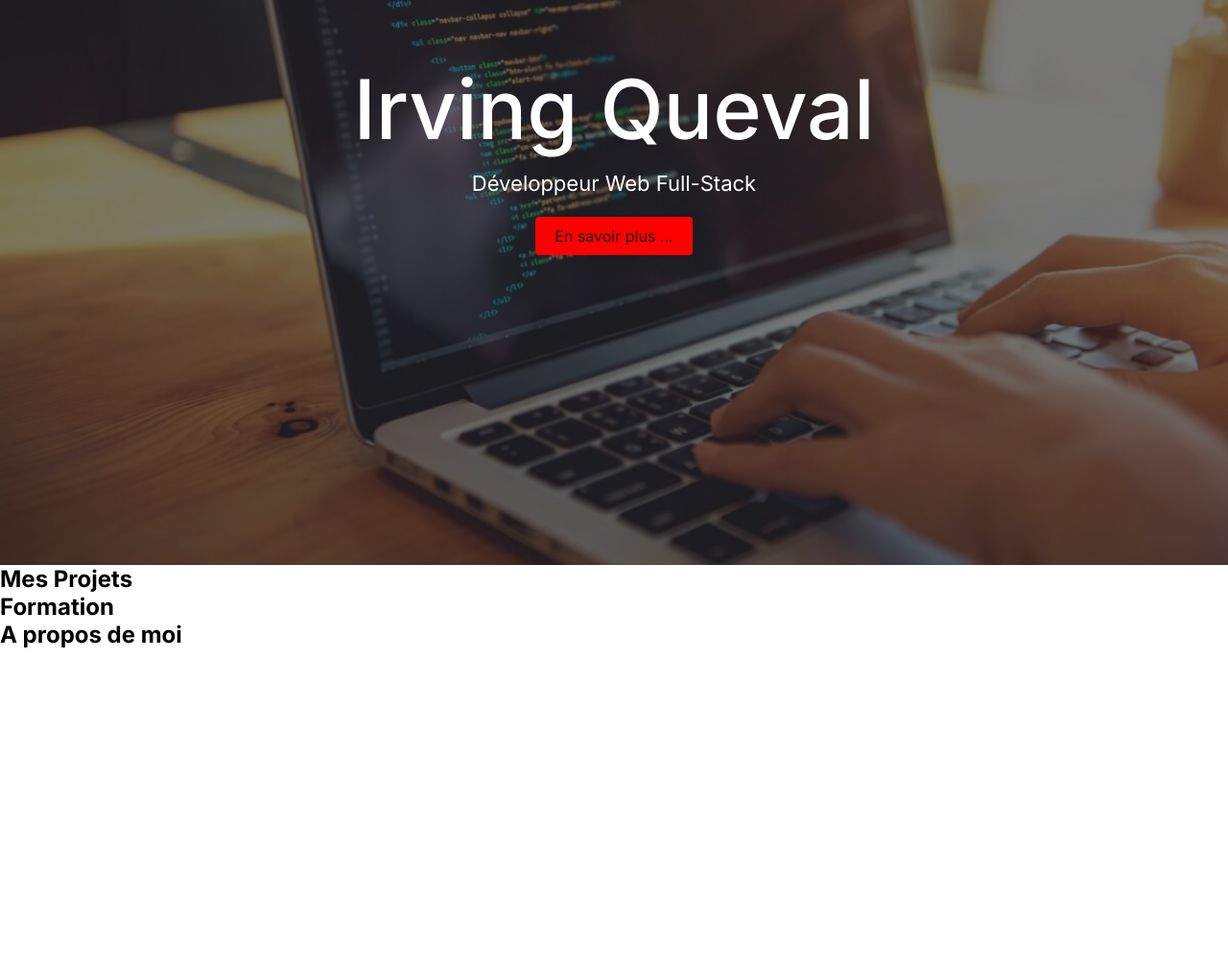
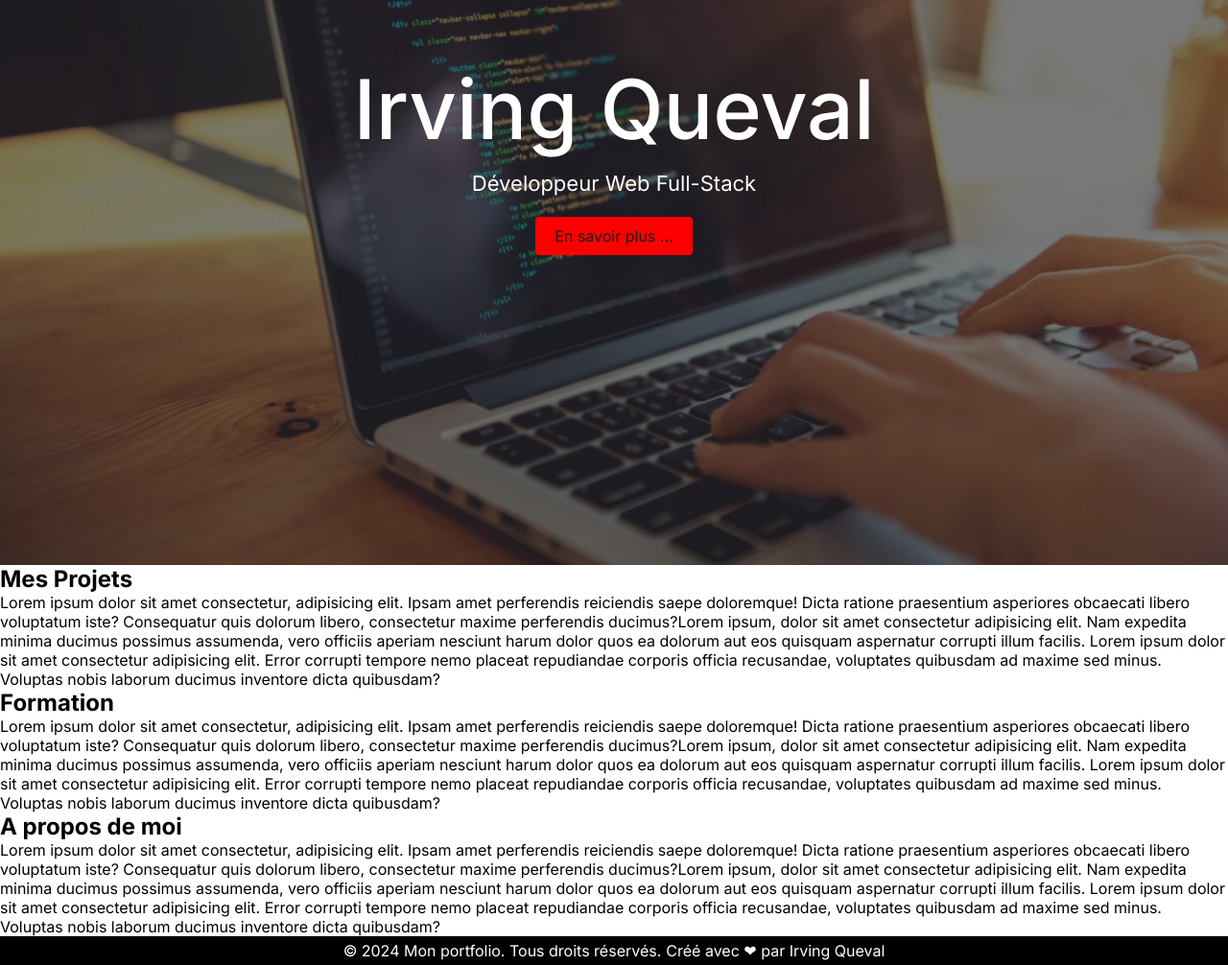
Before and after one commit to irvingqueval/DonkeySchool, a plain HTML site: page index.html in a window 1280 px wide. Shown: the part 266-1272 px from the top of the page at 96% size. Before the commit the page ends 942 px from the top, so only its background shows below. Drawn offline with Linux system fonts and the light colour scheme.

Commit message:
footer and lorem added

```diff
--- a/index.html
+++ b/index.html
@@ -28,13 +28,22 @@
         </header>
         <section id="Projets">
             <h1>Mes Projets</h1>
+            <p>Lorem ipsum dolor sit amet consectetur, adipisicing elit. Ipsam amet perferendis reiciendis saepe doloremque! Dicta ratione praesentium asperiores obcaecati libero voluptatum iste? Consequatur quis dolorum libero, consectetur maxime perferendis ducimus?Lorem ipsum, dolor sit amet consectetur adipisicing elit. Nam expedita minima ducimus possimus assumenda, vero officiis aperiam nesciunt harum dolor quos ea dolorum aut eos quisquam aspernatur corrupti illum facilis. Lorem ipsum dolor sit amet consectetur adipisicing elit. Error corrupti tempore nemo placeat repudiandae corporis officia recusandae, voluptates quibusdam ad maxime sed minus. Voluptas nobis laborum ducimus inventore dicta quibusdam?</p>
         </section>
         <section id="Formation">
             <h1>Formation</h1>
+            <p>Lorem ipsum dolor sit amet consectetur, adipisicing elit. Ipsam amet perferendis reiciendis saepe doloremque! Dicta ratione praesentium asperiores obcaecati libero voluptatum iste? Consequatur quis dolorum libero, consectetur maxime perferendis ducimus?Lorem ipsum, dolor sit amet consectetur adipisicing elit. Nam expedita minima ducimus possimus assumenda, vero officiis aperiam nesciunt harum dolor quos ea dolorum aut eos quisquam aspernatur corrupti illum facilis. Lorem ipsum dolor sit amet consectetur adipisicing elit. Error corrupti tempore nemo placeat repudiandae corporis officia recusandae, voluptates quibusdam ad maxime sed minus. Voluptas nobis laborum ducimus inventore dicta quibusdam?</p>
         </section>
         <section id="A-propos">
             <h1>A propos de moi</h1>
+            <p>Lorem ipsum dolor sit amet consectetur, adipisicing elit. Ipsam amet perferendis reiciendis saepe doloremque! Dicta ratione praesentium asperiores obcaecati libero voluptatum iste? Consequatur quis dolorum libero, consectetur maxime perferendis ducimus?Lorem ipsum, dolor sit amet consectetur adipisicing elit. Nam expedita minima ducimus possimus assumenda, vero officiis aperiam nesciunt harum dolor quos ea dolorum aut eos quisquam aspernatur corrupti illum facilis. Lorem ipsum dolor sit amet consectetur adipisicing elit. Error corrupti tempore nemo placeat repudiandae corporis officia recusandae, voluptates quibusdam ad maxime sed minus. Voluptas nobis laborum ducimus inventore dicta quibusdam?</p>
         </section>
+        <footer class="footer">
+            <div class="footer_content">
+                <p>&copy; 2024 Mon portfolio. Tous droits réservés.</p>
+                <p class="creator">Créé avec ❤ par Irving Queval</a></p>
+            </div>
+        </footer>
     </body>
 
 </html>
--- a/style.css
+++ b/style.css
@@ -93,3 +93,15 @@ a {
 .cta_catch {
     font-size: 22px; margin-bottom: 22px ;
 }
+
+.footer .footer_content {
+    display:flex;
+    justify-content: center;
+    background-color: black;
+    color: white;
+    padding: 5px;
+}
+
+.creator {
+    margin-left: 5px;
+}
```
